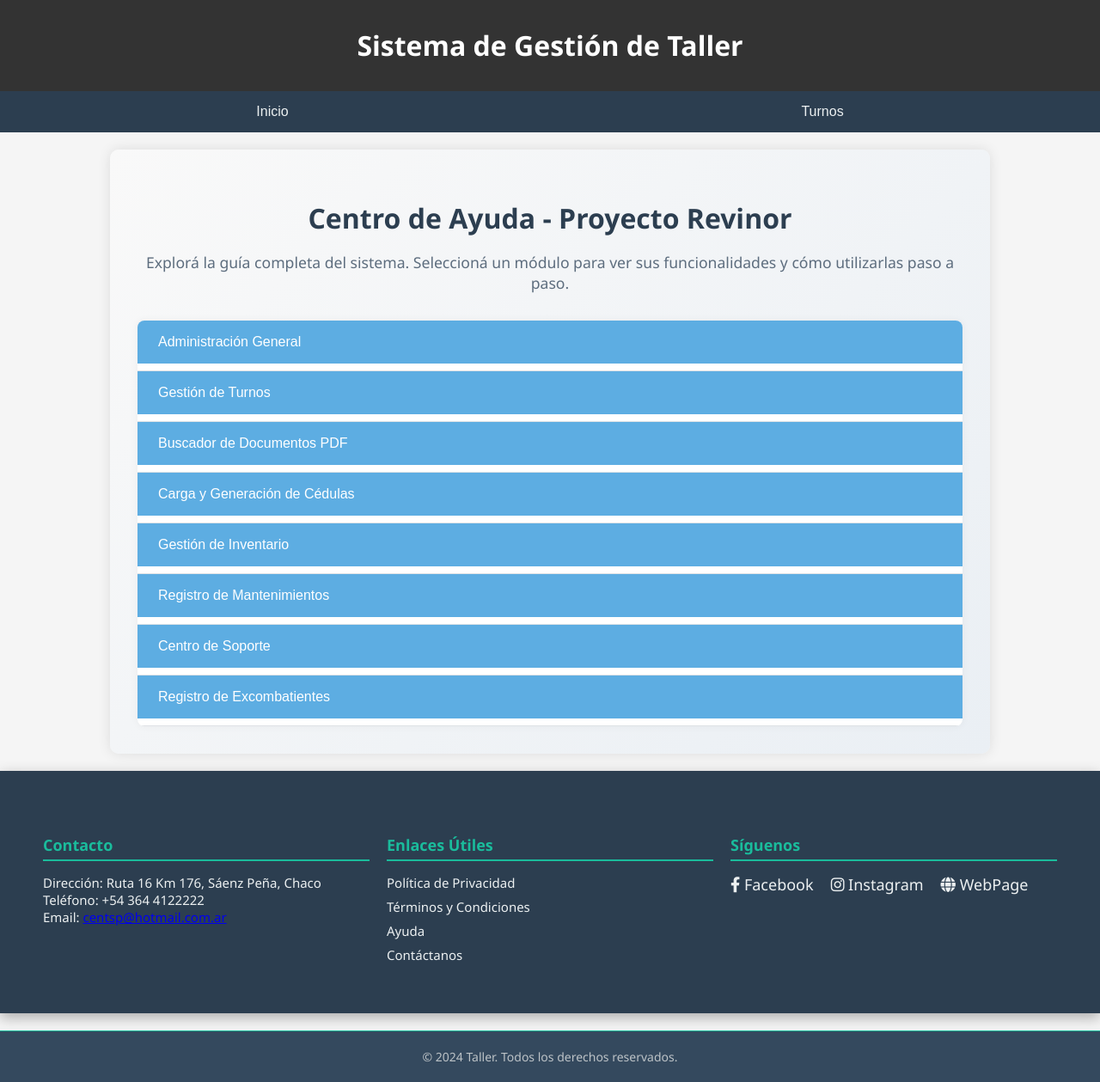
After one commit to alediaz1985/taller, a Django app: template apps/administracion/templates/administracion/ayuda.html in a window 1280 px wide. The commit adds this page. Shown: the whole page at 86% size. Run offline with Django 5.2, Linux system fonts and the light colour scheme; the template is opened without the code that fills it, so the values that code supplies are empty.

Commit message:
Actualización template ayuda css js y requirements.txt

```diff
--- /dev/null
+++ b/apps/administracion/static/administracion/css/ayuda.css
@@ -0,0 +1,93 @@
+/* ayuda.css - sin usar Bootstrap directamente */
+
+.ayuda-container {
+  padding: 2rem;
+  background: linear-gradient(135deg, #f9f9f9, #eaeff4);
+  border-radius: 10px;
+  max-width: 960px;
+  margin: auto;
+  font-family: 'Segoe UI', sans-serif;
+}
+
+.ayuda-container h2 {
+  font-size: 2rem;
+  color: #2c3e50;
+  margin-bottom: 0.5rem;
+  text-align: center;
+}
+
+.ayuda-intro {
+  text-align: center;
+  font-size: 1.1rem;
+  margin-bottom: 2rem;
+  color: #5d6d7e;
+}
+
+.accordion {
+  border-radius: 8px;
+  overflow: hidden;
+  background: #ffffff;
+  box-shadow: 0 0 10px rgba(0, 0, 0, 0.05);
+}
+
+.accordion-item {
+  border-bottom: 1px solid #dee2e6;
+}
+
+.accordion-header {
+  margin: 0;
+}
+
+.accordion-button {
+  background-color: #3498db;
+  color: white;
+  cursor: pointer;
+  padding: 1rem;
+  font-size: 1rem;
+  border: none;
+  width: 100%;
+  text-align: left;
+  transition: background-color 0.3s ease;
+  display: flex;
+  align-items: center;
+  gap: 0.5rem;
+}
+
+.accordion-button:hover {
+  background-color: #2980b9;
+}
+
+.accordion-button.collapsed {
+  background-color: #5dade2;
+}
+
+.accordion-collapse {
+  display: none;
+  animation: slideDown 0.3s ease forwards;
+}
+
+.accordion-collapse.show {
+  display: block;
+}
+
+.accordion-body {
+  padding: 1rem 1.5rem;
+  background-color: #ffffff;
+  color: #333;
+  font-size: 0.95rem;
+  line-height: 1.6;
+}
+
+.accordion-body ol {
+  padding-left: 1.2rem;
+  margin-top: 0.5rem;
+}
+
+.accordion-body li {
+  margin-bottom: 0.5rem;
+}
+
+@keyframes slideDown {
+  from { opacity: 0; max-height: 0; }
+  to { opacity: 1; max-height: 1000px; }
+}
--- /dev/null
+++ b/apps/administracion/static/administracion/js/ayuda.js
@@ -0,0 +1,23 @@
+// ayuda.js personalizado sin Bootstrap
+
+document.addEventListener('DOMContentLoaded', () => {
+  const buttons = document.querySelectorAll('.accordion-button');
+
+  buttons.forEach(button => {
+    button.addEventListener('click', () => {
+      const collapse = button.closest('.accordion-item').querySelector('.accordion-collapse');
+      const isOpen = collapse.classList.contains('show');
+
+      // Cerrar todos los paneles
+      document.querySelectorAll('.accordion-collapse').forEach(panel => panel.classList.remove('show'));
+      document.querySelectorAll('.accordion-button').forEach(btn => btn.classList.add('collapsed'));
+
+      // Si estaba cerrado, abrir este
+      if (!isOpen) {
+        collapse.classList.add('show');
+        button.classList.remove('collapsed');
+        collapse.scrollIntoView({ behavior: 'smooth', block: 'start' });
+      }
+    });
+  });
+});
--- /dev/null
+++ b/apps/administracion/templates/administracion/ayuda.html
@@ -0,0 +1,176 @@
+{% extends "base.html" %}
+{% load static %}
+
+{% block extra_css %}
+<link href="{% static 'administracion/css/ayuda.css' %}" rel="stylesheet">
+{% endblock %}
+
+{% block content %}
+<div class="container ayuda-container">
+  <h2><i class="bi bi-question-circle-fill"></i> Centro de Ayuda - Proyecto Revinor</h2>
+  <p class="ayuda-intro">Explorá la guía completa del sistema. Seleccioná un módulo para ver sus funcionalidades y cómo utilizarlas paso a paso.</p>
+
+  <div class="accordion" id="ayudaAccordion">
+
+    <!-- ADMINISTRACION -->
+    <div class="accordion-item">
+      <h2 class="accordion-header" id="headingAdmin">
+        <button class="accordion-button collapsed" type="button" data-bs-toggle="collapse" data-bs-target="#collapseAdmin" aria-expanded="false" aria-controls="collapseAdmin">
+          <i class="bi bi-gear"></i> Administración General
+        </button>
+      </h2>
+      <div id="collapseAdmin" class="accordion-collapse collapse" aria-labelledby="headingAdmin" data-bs-parent="#ayudaAccordion">
+        <div class="accordion-body">
+          <p>Gestión del sistema base, acceso al panel global, configuración de permisos y navegación.</p>
+          <ol>
+            <li>Acceder al panel principal desde la ruta <code>/admin</code>.</li>
+            <li>Gestionar accesos, ayuda, estructura de menú y mensajes globales.</li>
+          </ol>
+        </div>
+      </div>
+    </div>
+
+    <!-- TURNOS -->
+    <div class="accordion-item">
+      <h2 class="accordion-header" id="headingTurnos">
+        <button class="accordion-button collapsed" type="button" data-bs-toggle="collapse" data-bs-target="#collapseTurnos" aria-expanded="false" aria-controls="collapseTurnos">
+          <i class="bi bi-calendar-check"></i> Gestión de Turnos
+        </button>
+      </h2>
+      <div id="collapseTurnos" class="accordion-collapse collapse" aria-labelledby="headingTurnos" data-bs-parent="#ayudaAccordion">
+        <div class="accordion-body">
+          <p>Permite reservar, administrar y verificar turnos por dominio o identificación.</p>
+          <ol>
+            <li>Ir a <strong>Turnos</strong> en el menú.</li>
+            <li>Seleccionar fecha y hora disponible (verde).</li>
+            <li>Completar datos: dominio, DNI, contacto y correo electrónico.</li>
+            <li>Recibirás confirmación por mail.</li>
+          </ol>
+        </div>
+      </div>
+    </div>
+
+    <!-- BUSCADOR PDF -->
+    <div class="accordion-item">
+      <h2 class="accordion-header" id="headingBuscador">
+        <button class="accordion-button collapsed" type="button" data-bs-toggle="collapse" data-bs-target="#collapseBuscador" aria-expanded="false" aria-controls="collapseBuscador">
+          <i class="bi bi-file-earmark-text"></i> Buscador de Documentos PDF
+        </button>
+      </h2>
+      <div id="collapseBuscador" class="accordion-collapse collapse" aria-labelledby="headingBuscador" data-bs-parent="#ayudaAccordion">
+        <div class="accordion-body">
+          <p>Busca archivos PDF por patente, fecha o contenido. También permite generar informes.</p>
+          <ol>
+            <li>Ingresar a <strong>Buscar PDF</strong>.</li>
+            <li>Colocar el dominio (ej: AB123CD).</li>
+            <li>Filtrar por fecha si se desea.</li>
+            <li>Ver los resultados y descargar los archivos o un informe global en PDF.</li>
+          </ol>
+        </div>
+      </div>
+    </div>
+
+    <!-- CÉDULAS -->
+    <div class="accordion-item">
+      <h2 class="accordion-header" id="headingCedulas">
+        <button class="accordion-button collapsed" type="button" data-bs-toggle="collapse" data-bs-target="#collapseCedulas" aria-expanded="false" aria-controls="collapseCedulas">
+          <i class="bi bi-card-image"></i> Carga y Generación de Cédulas
+        </button>
+      </h2>
+      <div id="collapseCedulas" class="accordion-collapse collapse" aria-labelledby="headingCedulas" data-bs-parent="#ayudaAccordion">
+        <div class="accordion-body">
+          <p>Subida de frente y dorso de documentos, recorte, generación de PDFs proporcionales y registro automático.</p>
+          <ol>
+            <li>Ingresar a la sección <strong>Cédulas</strong>.</li>
+            <li>Subir imagen del frente y luego del dorso.</li>
+            <li>Recortar si es necesario.</li>
+            <li>Presionar <strong>Generar PDF</strong>. Se almacenará con formato 85mm x 56mm por lado.</li>
+          </ol>
+        </div>
+      </div>
+    </div>
+
+    <!-- INVENTARIO -->
+    <div class="accordion-item">
+      <h2 class="accordion-header" id="headingInventario">
+        <button class="accordion-button collapsed" type="button" data-bs-toggle="collapse" data-bs-target="#collapseInventario" aria-expanded="false" aria-controls="collapseInventario">
+          <i class="bi bi-box-seam"></i> Gestión de Inventario
+        </button>
+      </h2>
+      <div id="collapseInventario" class="accordion-collapse collapse" aria-labelledby="headingInventario" data-bs-parent="#ayudaAccordion">
+        <div class="accordion-body">
+          <p>Registro y control de equipos y recursos: código, tipo, marca, número de serie y estado.</p>
+          <ol>
+            <li>Acceder al módulo <strong>Inventario</strong>.</li>
+            <li>Agregar nuevos equipos con sus datos completos.</li>
+            <li>Editar, dar de baja o consultar historial de un equipo específico.</li>
+          </ol>
+        </div>
+      </div>
+    </div>
+
+    <!-- MANTENIMIENTO -->
+    <div class="accordion-item">
+      <h2 class="accordion-header" id="headingMantenimiento">
+        <button class="accordion-button collapsed" type="button" data-bs-toggle="collapse" data-bs-target="#collapseMantenimiento" aria-expanded="false" aria-controls="collapseMantenimiento">
+          <i class="bi bi-tools"></i> Registro de Mantenimientos
+        </button>
+      </h2>
+      <div id="collapseMantenimiento" class="accordion-collapse collapse" aria-labelledby="headingMantenimiento" data-bs-parent="#ayudaAccordion">
+        <div class="accordion-body">
+          <p>Permite registrar, editar y consultar mantenimientos preventivos y correctivos por equipo y fecha.</p>
+          <ol>
+            <li>Seleccionar el equipo del inventario.</li>
+            <li>Cargar tipo de mantenimiento, fecha, descripción y técnico responsable.</li>
+            <li>Generar un PDF de reporte de mantenimiento si es necesario.</li>
+          </ol>
+        </div>
+      </div>
+    </div>
+
+    <!-- SOPORTE -->
+    <div class="accordion-item">
+      <h2 class="accordion-header" id="headingSoporte">
+        <button class="accordion-button collapsed" type="button" data-bs-toggle="collapse" data-bs-target="#collapseSoporte" aria-expanded="false" aria-controls="collapseSoporte">
+          <i class="bi bi-headset"></i> Centro de Soporte
+        </button>
+      </h2>
+      <div id="collapseSoporte" class="accordion-collapse collapse" aria-labelledby="headingSoporte" data-bs-parent="#ayudaAccordion">
+        <div class="accordion-body">
+          <p>Formulario para enviar consultas o problemas técnicos al equipo de soporte.</p>
+          <ol>
+            <li>Ir a <strong>Soporte</strong> desde el menú.</li>
+            <li>Completar el formulario con tu nombre, correo y mensaje.</li>
+            <li>Presionar <strong>Enviar</strong>. El equipo responderá por correo.</li>
+          </ol>
+        </div>
+      </div>
+    </div>
+
+    <!-- EXCOMBATIENTES -->
+    <div class="accordion-item">
+      <h2 class="accordion-header" id="headingExcombatiente">
+        <button class="accordion-button collapsed" type="button" data-bs-toggle="collapse" data-bs-target="#collapseExcombatiente" aria-expanded="false" aria-controls="collapseExcombatiente">
+          <i class="bi bi-person-lines-fill"></i> Registro de Excombatientes
+        </button>
+      </h2>
+      <div id="collapseExcombatiente" class="accordion-collapse collapse" aria-labelledby="headingExcombatiente" data-bs-parent="#ayudaAccordion">
+        <div class="accordion-body">
+          <p>Administración de datos personales y documentos de excombatientes registrados.</p>
+          <ol>
+            <li>Ingresar a <strong>Excombatiente</strong>.</li>
+            <li>Cargar los datos personales completos: nombre, documento, localidad, condición, etc.</li>
+            <li>Adjuntar documentos digitalizados como PDF o imagen.</li>
+            <li>Consultar listado y exportar registros.</li>
+          </ol>
+        </div>
+      </div>
+    </div>
+
+  </div>
+</div>
+{% endblock %}
+
+{% block extra_js %}
+<script src="{% static 'administracion/js/ayuda.js' %}"></script>
+{% endblock %}
--- a/apps/administracion/urls.py
+++ b/apps/administracion/urls.py
@@ -6,5 +6,6 @@ app_name = 'administracion'  # Define el namespace para la aplicación
 
 urlpatterns = [
     path('', views.index_global, name='index_global'),
-    path('administracion/', views.index, name='index'),  # Ruta para la vista de la aplicación # Ruta para la vista de la aplicación
+    path('administracion/', views.index, name='index'),
+    path('ayuda/', views.ayuda, name='ayuda'),
 ]
--- a/requirements.txt
+++ b/requirements.txt
@@ -27,6 +27,7 @@ pypdf==4.3.1
 PyPDF2==3.0.1
 pypng==0.20220715.0
 python-bidi==0.6.0
+python-decouple==3.8
 PyYAML==6.0.2
 qrcode==7.4.2
 reportlab==4.2.2
--- a/taller/templates/base.html
+++ b/taller/templates/base.html
@@ -82,7 +82,7 @@
                     <ul>
                         <li><a href="#">Política de Privacidad</a></li>
                         <li><a href="#">Términos y Condiciones</a></li>
-                        <li><a href="#">Ayuda</a></li>
+                        <li><a href="{% url 'administracion:ayuda' %}">Ayuda</a></li>
                         <li><a href="{% url 'contacto:contacto' %}">Contáctanos</a></li>
                     </ul>
                 </div>
```
Also changed, not shown: apps/administracion/views.py (+13 -0 lines).
